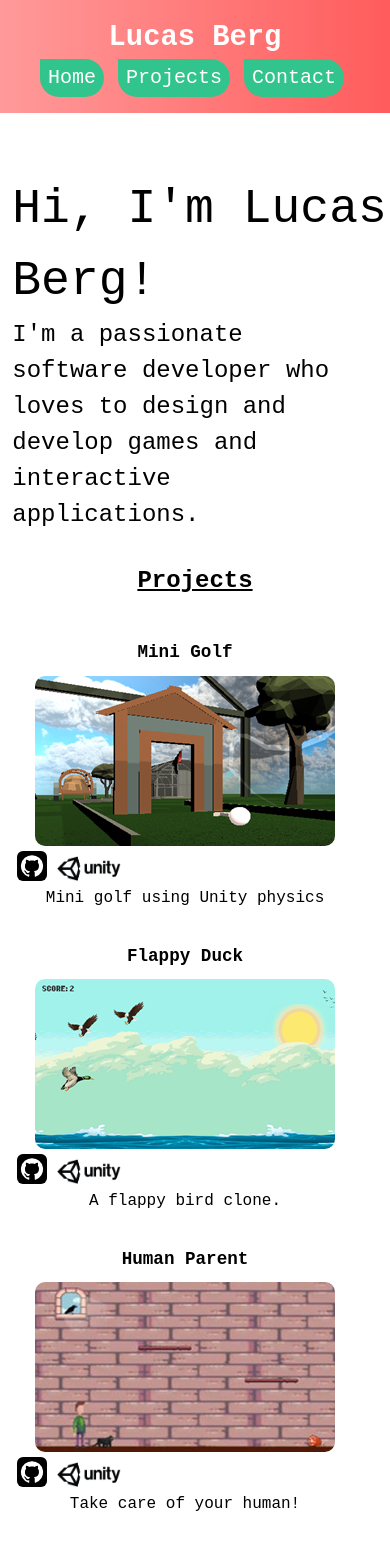
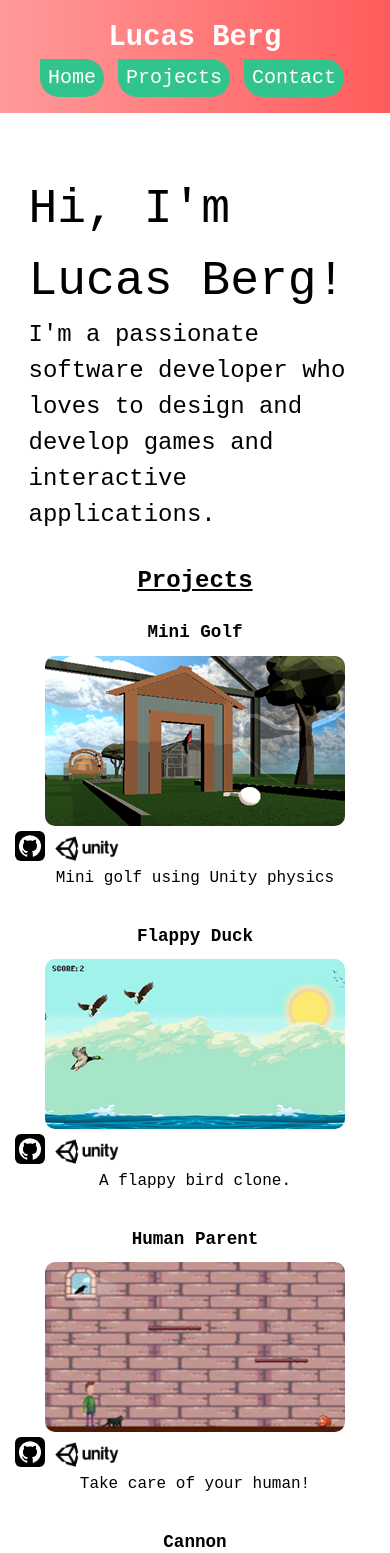
Before and after one commit to lucasberg29/portfolio, a React (Vite) app: page / in a window 390 px wide. Shown: the top 1553 px of the page. Built offline with nearby package versions, Linux system fonts and the light colour scheme.

Commit message:
added media queries to fix flex getting too big in contact form and skills

```diff
--- a/src/styles/aboutPage.scss
+++ b/src/styles/aboutPage.scss
@@ -53,15 +53,24 @@
 }
 
 @media (max-width: 1024px) {
+  .introduction{
+    width: 100%;
+    justify-content: center;
+    align-items: center;
+  }
+
   .presentation {
-
+    display:flex;
     width: 90%;
     justify-content: left;
-    margin-left: 10px;
+    margin-left: 0px;
   }
 
   .salutation {
-    margin-left: 10px;
+    display:flex;
+    width: 90%;
+    align-items: center;
+    margin-left: 0px;
   }
 
   .contactForm {
--- a/src/styles/games.scss
+++ b/src/styles/games.scss
@@ -177,6 +177,15 @@ $openGlSiteColor: #575d63;
     margin-right: 0px;
     width: 100%;
   }
+
+  .unityGamesGrid {
+  background-color: white;
+  display: flex;
+  flex-direction: column;
+  border-radius: 0px;
+  padding: 0px;
+  margin: 10px 10px;
+}
 }
 
 @media (max-width: 768px){
@@ -186,7 +195,6 @@ $openGlSiteColor: #575d63;
   justify-content: center;
   justify-items: center;
   margin: 0px 0px 0px 0px;
-  padding-right: 20px;
+  padding-right: 0px;
 }
-
 }
--- a/src/styles/homePage.scss
+++ b/src/styles/homePage.scss
@@ -96,6 +96,7 @@
   width: 100%;
   align-items: flex-start;
   margin-bottom: 30px;
+  font-size: 0.9rem;
 }
 
 .skill {
@@ -149,11 +150,62 @@
   }
 
   .skillSection {
-    margin-left: 10px;
-    margin-right: 10px;
+    margin-left: 0px;
+    margin-right: 0px;
   }
 
   #contactFormSalutation {
     margin: 10px;
   }
 }
+
+@media (max-width: 500px)
+{
+  #skills{
+    display:flex;
+    flex-direction: column;
+    align-items: center;
+
+  }
+
+  #contact{
+    display:flex;
+    flex-direction: column;
+    width: 100%;
+    align-items: center;
+  }
+
+  .introduction {
+  width: 90%;
+  padding: 10px 10px 10px 10px;
+  margin-bottom: 20px;
+  display: flex;
+  flex-direction: column;
+  }
+
+  #contactFormSalutation {
+    margin: 0px;
+    display:flex;
+    align-items: center;
+    width: 90%;
+    justify-content: center;
+  }
+
+  .skillSectionTitle {
+    font-weight: bold;
+    font-size: 1.0rem;
+    text-align: start;
+  }
+
+  .skillSections {
+    display: flex;
+    width: 90%;
+    margin-bottom: 30px;
+    font-size: 0.9rem;
+  }
+
+  .skillSection{
+
+    width: 90%;
+  }
+}
--- a/src/styles/pages.scss
+++ b/src/styles/pages.scss
@@ -52,7 +52,7 @@ $footer-burgundy: #4a1c1c;
 }
 
 .contactPage {
-  width: 100%;
+  width: 90%;
 }
 
 @media (max-width: 1024px) {
@@ -75,6 +75,6 @@ $footer-burgundy: #4a1c1c;
   .contactPage {
     margin-left: 10px;
     margin-right: 10px;
-    width: 100%;
+    width: 90%;
   }
 }
```
